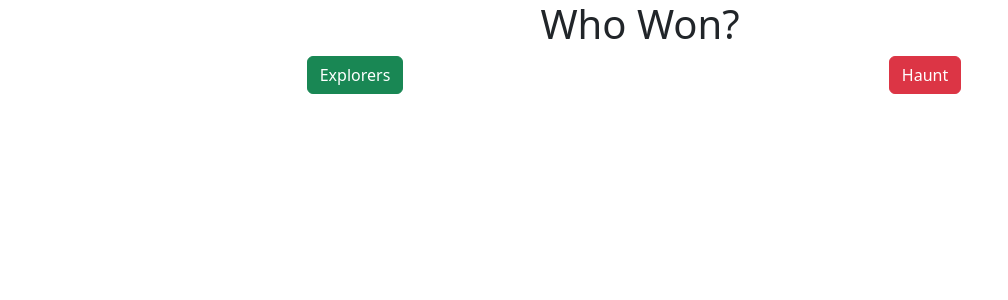
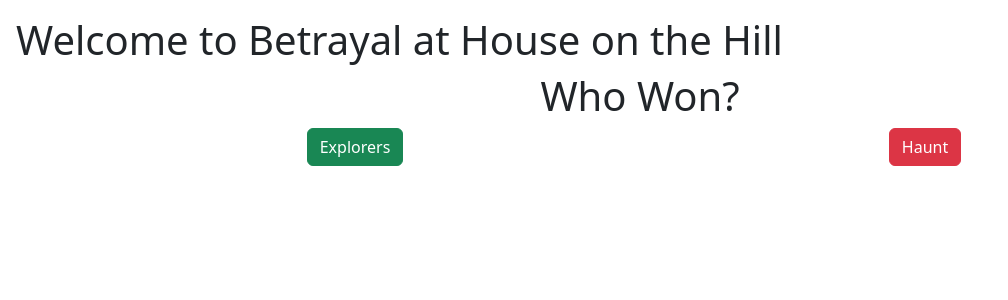
Before and after one commit to 2023-spring-adv-fe-tuth/betrayal-at-hoth-comp-app, a React (Create React App) app: page /#/results in a window 1280 px wide. Shown: the top 300 px of the page, without its empty margins (0-1008 px from the left). Built offline with nearby package versions, Linux system fonts and the light colour scheme; what human-readable would draw is missing.

Commit message:
Added number of players to games history

```diff
--- a/public/index.html
+++ b/public/index.html
@@ -24,7 +24,7 @@
       work correctly both with client-side routing and a non-root public URL.
       Learn how to configure a non-root public URL by running `npm run build`.
     -->
-    <title>React App</title>
+    <title>Betrayal Comp App</title>
   </head>
   <body>
     <noscript>You need to enable JavaScript to run this app.</noscript>
--- a/src/App.tsx
+++ b/src/App.tsx
@@ -6,6 +6,7 @@
 import { HashRouter, Routes, Route } from "react-router-dom";
 import { GameResult, winnerRecord, getShortestGame, getLongestGame, SetupData } from './data-models';
 import { useState, useEffect} from 'react';
+import localforage from "localforage";
 
 const standInGameResults: GameResult[] = [
   {
@@ -28,7 +29,7 @@
   },
   {
     start: "2023-04-15T14:05:21.354Z",
-    end: "2023-04-15T16:56:42.424",
+    end: "2023-04-15T16:56:42.424Z",
     players: 5,
     winner: "Haunt"
   }];
@@ -36,26 +37,28 @@
 
 function App() {
 
-  const [gameResults, setGameResults] = useState(standInGameResults);
+  const [gameResults, setGameResults] = useState<GameResult[]>(standInGameResults);
   const [setupData, setSetupData] = useState<SetupData>({
     start: "",
     players: 0
   });
 
   const addGameResult = (result: GameResult) => {
-    setGameResults([ ...standInGameResults, result]);
+    setGameResults([ ...gameResults, result]);
   };
 
-  console.log(setupData);
+  //console.log(setupData);
 
   return (
-    <div>
+    <div className="m-3">
+      <h1>Welcome to Betrayal at House on the Hill</h1>
       <HashRouter>
         <Routes>
           <Route path='/' element={<Home
           winnerRecord={winnerRecord(gameResults)}
           longestGame={getLongestGame(gameResults)}
           shortestGame={getShortestGame(gameResults)}
+          //averageGameDuration={getAverageGameDurationByPlayerCount(gameResults)}
           />}/>
           <Route path='/setup' element={<Setup
           setSetupData={setSetupData}/>}/>
--- a/src/Home.tsx
+++ b/src/Home.tsx
@@ -7,7 +7,10 @@
 
 
 interface HomeProps {
-    winnerRecord: string[];
+    winnerRecord: {
+        winner: string;
+        players: number;
+    }[];
     longestGame: number;
     shortestGame: number;
 };
@@ -32,14 +35,13 @@
     return (
             <div className="d-flex align-items-center justify-content-center">
                 <div>
-                    <h1>Welcome to Betrayal at House on the Hill</h1>
                     <Button className="mb-3" onClick={() => nav("/setup")}>Play</Button>
                     <Card className="mb-3">
-                        <Card.Header>Winner History</Card.Header>
+                        <Card.Header>Game History</Card.Header>
                         <Card.Body>
                             <ListGroup>
                                 {winnerRecord.map((x, index) =>
-                                <ListGroup.Item variant={cssColor(x)} key={index}>{x}</ListGroup.Item>)}
+                                <ListGroup.Item variant={cssColor(x.winner)} key={index}>{x.winner} Players: {x.players}</ListGroup.Item>)}
                             </ListGroup>
                         </Card.Body>
                     </Card>
--- a/src/Results.tsx
+++ b/src/Results.tsx
@@ -20,7 +20,7 @@
             players: setupData.players,
             winner: winner
         };
-
+        console.log(newResult);
         addGameResult(newResult);
 
         nav(-2);
--- a/src/data-models.tsx
+++ b/src/data-models.tsx
@@ -11,37 +11,35 @@
 }
 
 export const winnerRecord = (results: GameResult[]) => {
-    const recentWinners = results.map(x => x.winner);
+    const recentWinners = results.map(x => ({winner: x.winner, players: x.players}));
 
     return recentWinners;
 };
 
 export type GetLongestGame = (results: GameResult[]) => number;
 export type GetShortestGame = (results: GameResult[]) => number;
-export type GetAverageGameLengthsByPlayerCount = (results: GameResult[]) => { playerCount: number, avgTime: number }[];
+export type GetAverageGameLengthsByPlayerCount = (results: GameResult[]) => {playerCount: number, avgTime: number}[];
 
-export const getLongestGame: GetLongestGame = (results) => Math.max(...results.map(x => new Date(x.end).getTime() - new Date(x.start).getTime()));
-export const getShortestGame: GetShortestGame = (results) => Math.min(...results.map(x => new Date(x.end).getTime() - new Date(x.start).getTime()));
+export const getLongestGame: GetLongestGame = (results: GameResult[]) =>
+    Math.max(...results.map(x => new Date(x.end).getTime() - new Date(x.start).getTime()));
 
-// export const getAvgGameLengths: GetAverageGameLengthsByPlayerCount = (results) => {
+export const getShortestGame: GetShortestGame = (results: GameResult[]) =>
+    Math.min(...results.map(x => new Date(x.end).getTime() - new Date(x.start).getTime()));
 
-// 	const gameDurationsGroupedByNumberOfPlayers = results.reduce(
-// 		(acc, x) => acc.set(x.players.length
-// 			, [
-// 				...acc.get(x.players.length) ?? []
-// 				, new Date(x.end).getTime() - new Date(x.start).getTime()
-// 			]
-// 		)
-// 		, new Map<number, number[]>()
-// 	);
+export const getGameDuration = (results: GameResult) =>
+    new Date(results.end).getTime() - new Date(results.start).getTime();
 
-// 	return [...gameDurationsGroupedByNumberOfPlayers]
-// 		.map(x => ({
-// 			playerCount: x[0]
-// 			, avgTime: x[1].reduce((acc, x) => acc + x, 0) / x[1].length
-// 		}))
-// 		.sort(
-// 			(a, b) => a.playerCount >= b.playerCount ? 1 : -1
-// 		)
-// 	;
+export const getAverageGameDuration = (results: GameResult[]) => {
+    const sum = results.reduce((acc, x) => acc + getGameDuration(x), 0);
+};
+
+// export const getAverageGameDurationByPlayerCount = (results: GameResult[]) => {
+//     const grouped = results.reduce(
+//         (acc, x) => acc.set(x.players, [...(acc.get(x.players) ?? []), x]),
+//         new Map<number, GameResult[]>()
+//     );
+
+//     return [...grouped].map(x => ({playerCount: x[0],
+//          avgGameDuration: getAverageGameDuration(x[1])}))
+//         .sort((a, b) => a.playerCount < b.playerCount ? -1 : 1);
 // };
```
